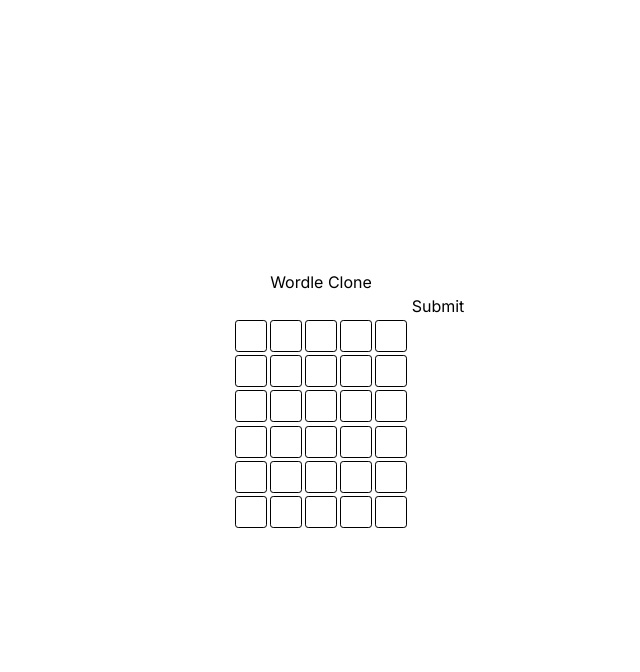
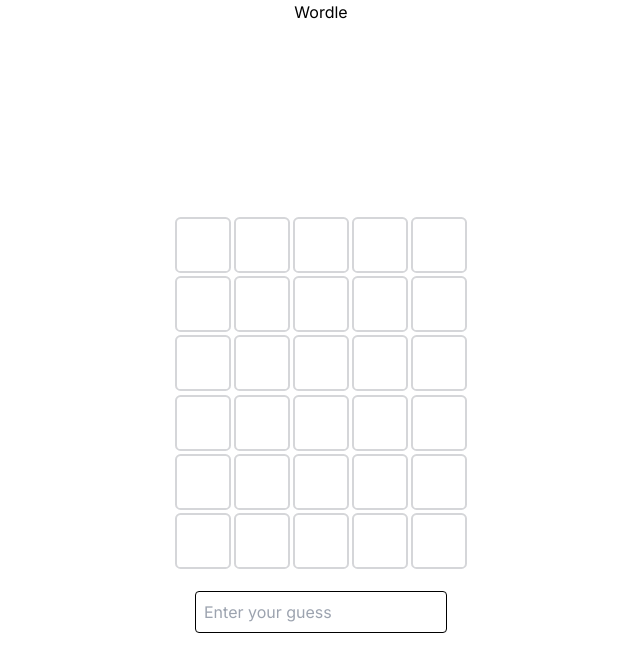
Before and after one commit to harshitpanwar/wordle, a Next.js app: page / in a window 1280 px wide. Shown: the top 672 px of the page, without its empty margins (319-959 px from the left). Built offline with nearby package versions, Linux system fonts and the light colour scheme.

Commit message:
basic logic implementation and board setup

```diff
--- a/app/layout.tsx
+++ b/app/layout.tsx
@@ -5,7 +5,7 @@
 const inter = Inter({ subsets: ["latin"] });
 
 export const metadata: Metadata = {
-  title: "Worlde",
+  title: "Wordle",
   description: "Wordle app",
 };
 
--- a/components/Popup.tsx
+++ b/components/Popup.tsx
@@ -1,5 +1,3 @@
-// components/Popup.tsx
-
 import React from 'react';
 
 interface PopupProps {
@@ -21,20 +19,55 @@
           left: 0;
           width: 100%;
           height: 100%;
-          background: rgba(0, 0, 0, 0.5);
+          background: rgba(0, 0, 0, 0.6);
           display: flex;
           align-items: center;
           justify-content: center;
+          animation: fadeIn 0.3s ease-in-out;
         }
         .popup-inner {
           background: white;
-          padding: 20px;
-          border-radius: 5px;
+          padding: 40px;
+          border-radius: 10px;
+          box-shadow: 0 4px 8px rgba(0, 0, 0, 0.2);
           text-align: center;
+          max-width: 90%;
+          width: 400px;
+          animation: slideIn 0.3s ease-in-out;
+        }
+        h2 {
+          margin: 0 0 20px;
+          font-size: 24px;
+          color: #333;
         }
         button {
-          margin-top: 20px;
           padding: 10px 20px;
+          border: none;
+          border-radius: 5px;
+          background-color: #007bff;
+          color: white;
+          font-size: 16px;
+          cursor: pointer;
+          transition: background-color 0.3s ease;
+        }
+        button:hover {
+          background-color: #0056b3;
+        }
+        @keyframes fadeIn {
+          from {
+            opacity: 0;
+          }
+          to {
+            opacity: 1;
+          }
+        }
+        @keyframes slideIn {
+          from {
+            transform: translateY(-50px);
+          }
+          to {
+            transform: translateY(0);
+          }
         }
       `}</style>
     </div>
--- a/components/WordleGame.tsx
+++ b/components/WordleGame.tsx
@@ -4,6 +4,7 @@
 import { useState, useEffect, FormEvent } from 'react';
 import { getRandomWord, checkGuess, CheckResult } from '../utils/wordle';
 import Popup from './Popup';
+import { WORDS } from '../utils/wordle';
 
 interface Guess {
   guess: string;
@@ -11,6 +12,11 @@
 }
 
 const initialGuesses: Guess[] = Array(6).fill({ guess: '     ', result: Array(5).fill('white') });
+const ERROR_MESSAGE = 'Please enter a valid 5-letter word from the dictionary';
+const dictionaryMap = new Map<string, boolean>();
+for (const word of WORDS) {
+  dictionaryMap.set(word, true);
+}
 
 export default function WordleGame() {
   const [word, setWord] = useState<string>('');
@@ -18,31 +24,29 @@
   const [currentGuess, setCurrentGuess] = useState<string>('');
   const [gameOver, setGameOver] = useState<boolean>(false);
   const [showPopup, setShowPopup] = useState<boolean>(false);
+  const [errorPopup, setErrorPopup] = useState<boolean>(false);
+  const [inputError, setInputError] = useState<boolean>(false);
 
   useEffect(() => {
     setWord(getRandomWord());
   }, []);
 
-  useEffect(()=> {
+  const handleSubmit = (e: FormEvent<HTMLFormElement>) => {
+    e.preventDefault();
 
-    if(gameOver){
-
-      for(let i = 0; i<guesses.length; i++){
-        if(guesses[i].result.every((r) => r === 'green')){
-          setShowPopup(true);
+    if(dictionaryMap.get(currentGuess) === undefined){
+      // set error in the input field
+      setInputError(true);
       return;
     }
+    else{
+      setInputError(false);
     }
-    }
-
-  }, [gameOver])
-
-  const handleSubmit = (e: FormEvent<HTMLFormElement>) => {
-    e.preventDefault();
+    console.log(word);
     if (currentGuess.length === 5) {
       const result = checkGuess(word, currentGuess);
 
-      const newGuesses = guesses;
+      const newGuesses = [...guesses];
       for(let i = 0; i<guesses.length; i++){
         if(guesses[i].guess === '     '){
           newGuesses[i] = { guess: currentGuess, result };
@@ -54,38 +58,39 @@
       setCurrentGuess('');
       if (result.every((r) => r === 'green')) {
         setGameOver(true);
+        setTimeout(() => {
+          setShowPopup(true);
+          resetBoard();
+        }, 1000);
+        return;
       }
       if(newGuesses[5].guess !== '     '){
         setGameOver(true);
+        setTimeout(() => {
+          setErrorPopup(true);
+          resetBoard();
+        }, 1000);
+        return;
       }
     }
   };
 
   const closePopup = async() => {
-    // Optionally, reset the game here
-    console.log('closePopup')
+    setShowPopup(false);
+    setErrorPopup(false);
+  };
+  const resetBoard = () => {
     setWord(getRandomWord());
     setGuesses(initialGuesses);
     setCurrentGuess('');
     setGameOver(false);
-    setShowPopup(false);
-    console.log('closePopupasfasd')
-
   };
 
+
   return (
+    <div className='flex flex-col items-center'>
+      <h1 className=''>Wordle</h1>
       <div className='flex flex-col items-center justify-center min-h-screen text-center'>
-      <h1>Wordle Clone</h1>
-      <form onSubmit={handleSubmit}>
-        <input
-          type="text"
-          maxLength={5}
-          value={currentGuess}
-          onChange={(e) => setCurrentGuess(e.target.value)}
-          disabled={gameOver}
-        />
-        <button type="submit">Submit</button>
-      </form>
         <div>
           {guesses.map((guessObj, index) => (
             <div key={index} className="guess">
@@ -97,7 +102,21 @@
             </div>
           ))}
         </div>
+        <form onSubmit={handleSubmit}>
+          <input
+            className='border rounded border-black border-solid p-2 mt-5'
+            placeholder='Enter your guess'
+            type="text"
+            maxLength={5}
+            value={currentGuess}
+            onChange={(e) => setCurrentGuess(e.target.value)}
+            disabled={gameOver}
+          />
+          {inputError && <p className='text-red-500' >{ERROR_MESSAGE}</p>}
+          {/* <button type="submit">Submit</button> */}
+        </form>
         {showPopup && <Popup message="Congratulations! You've won!" onClose={closePopup} />}
+        {errorPopup && <Popup message="You've lost!" onClose={closePopup} />}
         <style jsx>{`
           .game-container {
             display: flex;
@@ -111,32 +130,42 @@
             display: flex;
           }
           .letter {
-          width: 2em;
-          height: 2em;
+            width: 3.5em;
+            height: 3.5em;
             display: flex;
             align-items: center;
             justify-content: center;
             border: 1px solid #000;
             margin: 0.1em;
+            font-family: 'Clear Sans', 'Helvetica Neue', Arial, sans-serif;
+
           }
           .green {
-          background-color: green;
+            background-color: #6baa65;
             color: white;
+            border: 2px solid #d5d6d9;
+
           }
           .yellow {
-          background-color: yellow;
+            background-color: #c9b457;
             color: black;
+            border: 2px solid #d5d6d9;
+
           }
           .gray {
-          background-color: gray;
+            background-color: #787c7f;
             color: white;
+            border: 2px solid #d5d6d9;
+
           }
           .white {
             background-color: white;
-          border: 1px solid black;
+            border: 2px solid #d5d6d9;
             border-radius: 10%;
           }
         `}</style>
       </div>
+    </div>
+
   );
 }
--- a/utils/wordle.ts
+++ b/utils/wordle.ts
@@ -1,6 +1,6 @@
-// utils/wordle.ts
+import { dictionary } from "./dictionary";
 
-const WORDS: string[] = ["apple", "grape", "lemon", "melon", "berry"];
+export const WORDS: string[] = dictionary;
 
 export function getRandomWord(): string {
   return WORDS[Math.floor(Math.random() * WORDS.length)];
```
Lines whose indentation alone changed are shown as unchanged.
